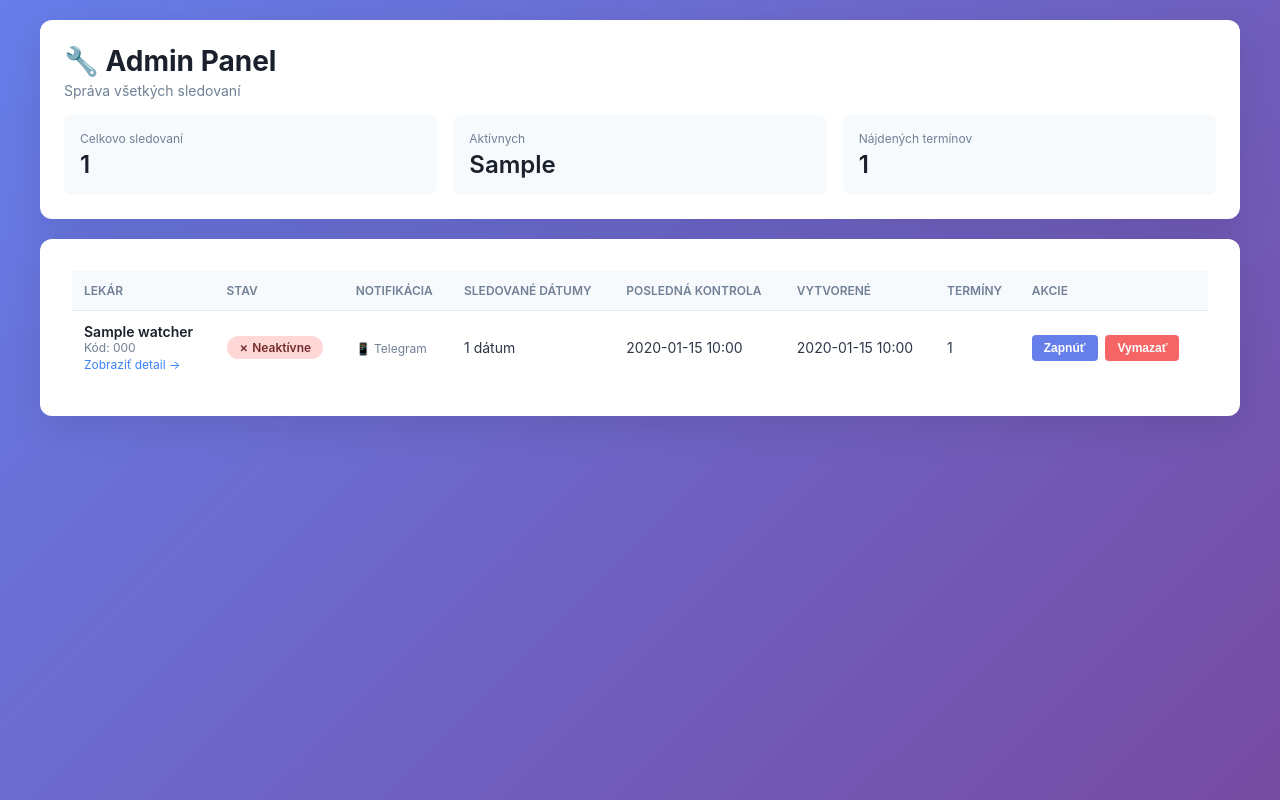
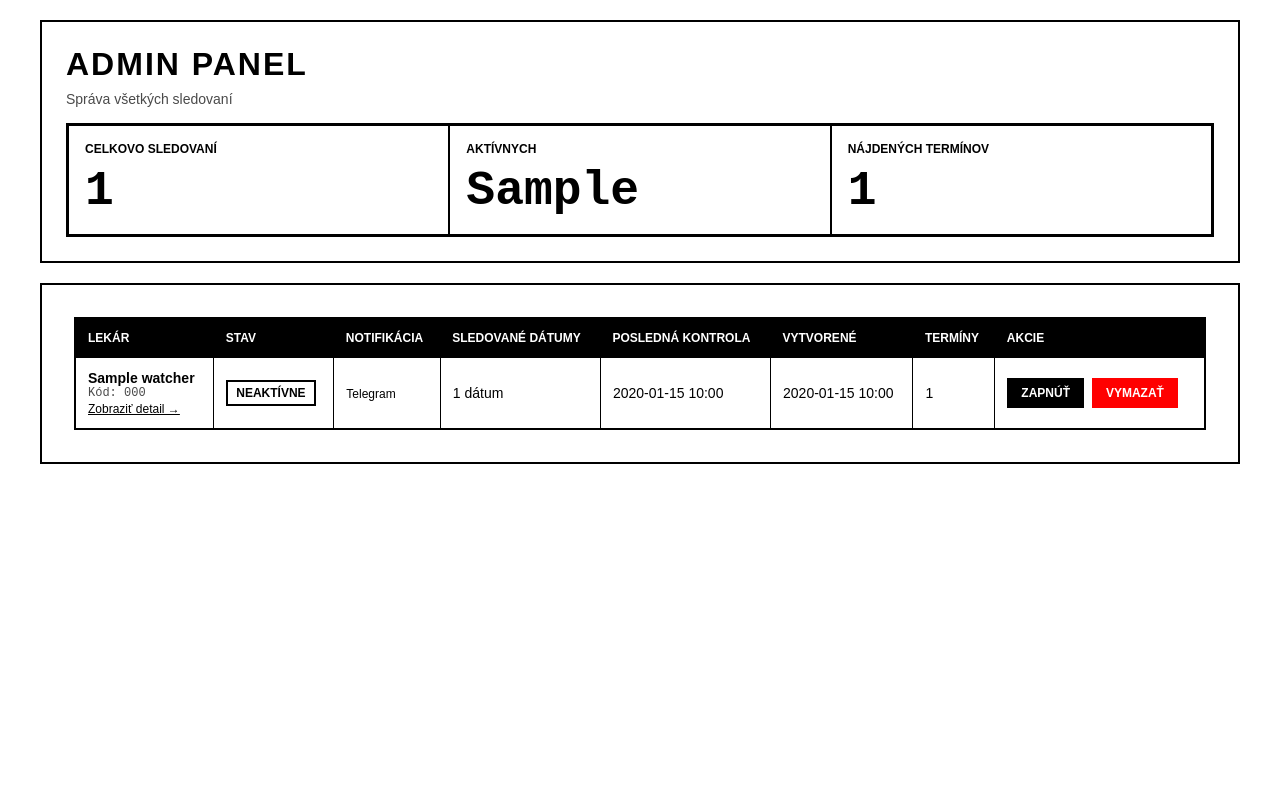
Before and after one commit to kamko/navstevalekara-watcher, a FastAPI app: template templates/admin.html in a window 1280 px wide. Run offline with FastAPI, Linux system fonts and the light colour scheme; the template is opened without the code that fills it: most values are stand-ins (such as "Sample title", 1, 10 or a date in 2020).

Commit message:
Redesign frontend with brutalist aesthetic
Remove all gradient backgrounds, rounded corners, soft shadows, and emojis. Replace with stark black/white design using sharp 2px borders, uppercase typography, and monospace fonts for data. Update all UI components to use flat design with no animations or transitions.

```diff
--- a/templates/admin.html
+++ b/templates/admin.html
@@ -12,8 +12,8 @@
             box-sizing: border-box;
         }
         body {
-            font-family: -apple-system, BlinkMacSystemFont, 'Segoe UI', Roboto, Oxygen, Ubuntu, Cantarell, sans-serif;
-            background: linear-gradient(135deg, #667eea 0%, #764ba2 100%);
+            font-family: Arial, Helvetica, sans-serif;
+            background: #FFFFFF;
             min-height: 100vh;
             padding: 20px;
         }
@@ -23,141 +23,169 @@
         }
         .header {
             background: white;
-            border-radius: 12px;
+            border: 2px solid #000000;
             padding: 24px;
-            box-shadow: 0 10px 40px rgba(0,0,0,0.1);
             margin-bottom: 20px;
         }
         h1 {
-            color: #1a202c;
-            margin-bottom: 4px;
-            font-size: 28px;
+            color: #000000;
+            margin-bottom: 8px;
+            font-size: 32px;
+            font-weight: bold;
+            text-transform: uppercase;
+            letter-spacing: 2px;
         }
         .subtitle {
-            color: #718096;
+            color: #4A4A4A;
             font-size: 14px;
         }
         .stats {
             display: grid;
             grid-template-columns: repeat(auto-fit, minmax(200px, 1fr));
-            gap: 16px;
+            gap: 0;
             margin-top: 16px;
+            border: 2px solid #000000;
         }
         .stat-box {
-            background: #f7fafc;
+            background: #FFFFFF;
             padding: 16px;
-            border-radius: 8px;
+            border: 1px solid #000000;
         }
         .stat-label {
             font-size: 12px;
-            color: #718096;
-            margin-bottom: 4px;
+            color: #000000;
+            margin-bottom: 8px;
+            text-transform: uppercase;
+            font-weight: bold;
         }
         .stat-value {
-            font-size: 24px;
-            font-weight: 600;
-            color: #1a202c;
+            font-size: 48px;
+            font-weight: bold;
+            color: #000000;
+            font-family: 'Courier New', Courier, monospace;
         }
         .card {
             background: white;
-            border-radius: 12px;
+            border: 2px solid #000000;
             padding: 32px;
-            box-shadow: 0 10px 40px rgba(0,0,0,0.1);
         }
         table {
             width: 100%;
             border-collapse: collapse;
+            border: 2px solid #000000;
         }
         th {
             text-align: left;
             padding: 12px;
-            background: #f7fafc;
+            background: #000000;
             font-size: 12px;
-            color: #718096;
-            font-weight: 600;
+            color: #FFFFFF;
+            font-weight: bold;
             text-transform: uppercase;
         }
         td {
             padding: 12px;
-            border-top: 1px solid #e2e8f0;
+            border: 1px solid #000000;
             font-size: 14px;
-            color: #2d3748;
+            color: #000000;
         }
         .status-badge {
             display: inline-block;
-            padding: 4px 12px;
-            border-radius: 12px;
+            padding: 4px 8px;
+            border: 2px solid #000000;
             font-size: 12px;
-            font-weight: 600;
+            font-weight: bold;
+            text-transform: uppercase;
         }
         .status-badge.active {
-            background: #c6f6d5;
-            color: #22543d;
+            background: #000000;
+            color: #FFFFFF;
         }
         .status-badge.inactive {
-            background: #fed7d7;
-            color: #742a2a;
+            background: #FFFFFF;
+            color: #000000;
         }
         .btn {
             padding: 6px 12px;
-            border: none;
-            border-radius: 4px;
+            border: 2px solid #000000;
             font-size: 12px;
-            font-weight: 600;
+            font-weight: bold;
             cursor: pointer;
-            transition: all 0.2s;
             text-decoration: none;
             display: inline-block;
             margin-right: 4px;
+            text-transform: uppercase;
         }
         .btn-primary {
-            background: #667eea;
-            color: white;
+            background: #000000;
+            color: #FFFFFF;
         }
         .btn-primary:hover {
-            background: #5a67d8;
+            background: #FFFFFF;
+            color: #000000;
         }
         .btn-danger {
-            background: #f56565;
-            color: white;
+            background: #FF0000;
+            color: #FFFFFF;
+            border-color: #FF0000;
         }
         .btn-danger:hover {
-            background: #e53e3e;
+            background: #FFFFFF;
+            color: #FF0000;
         }
         .btn-secondary {
-            background: #edf2f7;
-            color: #2d3748;
+            background: #FFFFFF;
+            color: #000000;
         }
         .btn-secondary:hover {
-            background: #e2e8f0;
+            background: #000000;
+            color: #FFFFFF;
         }
         .empty-state {
             text-align: center;
             padding: 40px;
-            color: #718096;
+            color: #000000;
+            border: 2px solid #000000;
+            text-transform: uppercase;
         }
         .doctor-name {
-            font-weight: 600;
-            color: #1a202c;
+            font-weight: bold;
+            color: #000000;
         }
         .doctor-code {
             font-size: 12px;
-            color: #718096;
+            color: #4A4A4A;
+            font-family: 'Courier New', Courier, monospace;
         }
         .watcher-link {
-            color: #3b82f6;
-            text-decoration: none;
+            color: #000000;
+            text-decoration: underline;
             font-size: 12px;
         }
         .watcher-link:hover {
-            text-decoration: underline;
+            background: #000000;
+            color: #FFFFFF;
+        }
+        @media (max-width: 640px) {
+            .header, .card {
+                padding: 16px;
+            }
+            h1 {
+                font-size: 24px;
+            }
+            .stats {
+                grid-template-columns: 1fr;
+            }
+            table {
+                font-size: 12px;
+            }
         }
     </style>
 </head>
 <body>
     <div class="container">
         <div class="header">
-            <h1>🔧 Admin Panel</h1>
+            <h1>Admin Panel</h1>
             <p class="subtitle">Správa všetkých sledovaní</p>
 
             <div class="stats">
@@ -201,14 +229,14 @@
                             </td>
                             <td>
                                 <span class="status-badge {{ 'active' if watcher.is_active else 'inactive' }}">
-                                    {{ '✓ Aktívne' if watcher.is_active else '✗ Neaktívne' }}
+                                    {{ 'Aktívne' if watcher.is_active else 'Neaktívne' }}
                                 </span>
                             </td>
                             <td>
                                 {% if watcher.notification_type == 'email' %}
-                                    <span style="font-size: 12px; color: #718096;">📧 Email</span>
+                                    <span style="font-size: 12px; color: #000000;">Email</span>
                                 {% else %}
-                                    <span style="font-size: 12px; color: #718096;">📱 Telegram</span>
+                                    <span style="font-size: 12px; color: #000000;">Telegram</span>
                                 {% endif %}
                             </td>
                             <td>
```
Also changed, not shown: templates/index.html (+111 -130 lines), templates/watcher.html (+124 -60 lines), static/favicon.svg.
